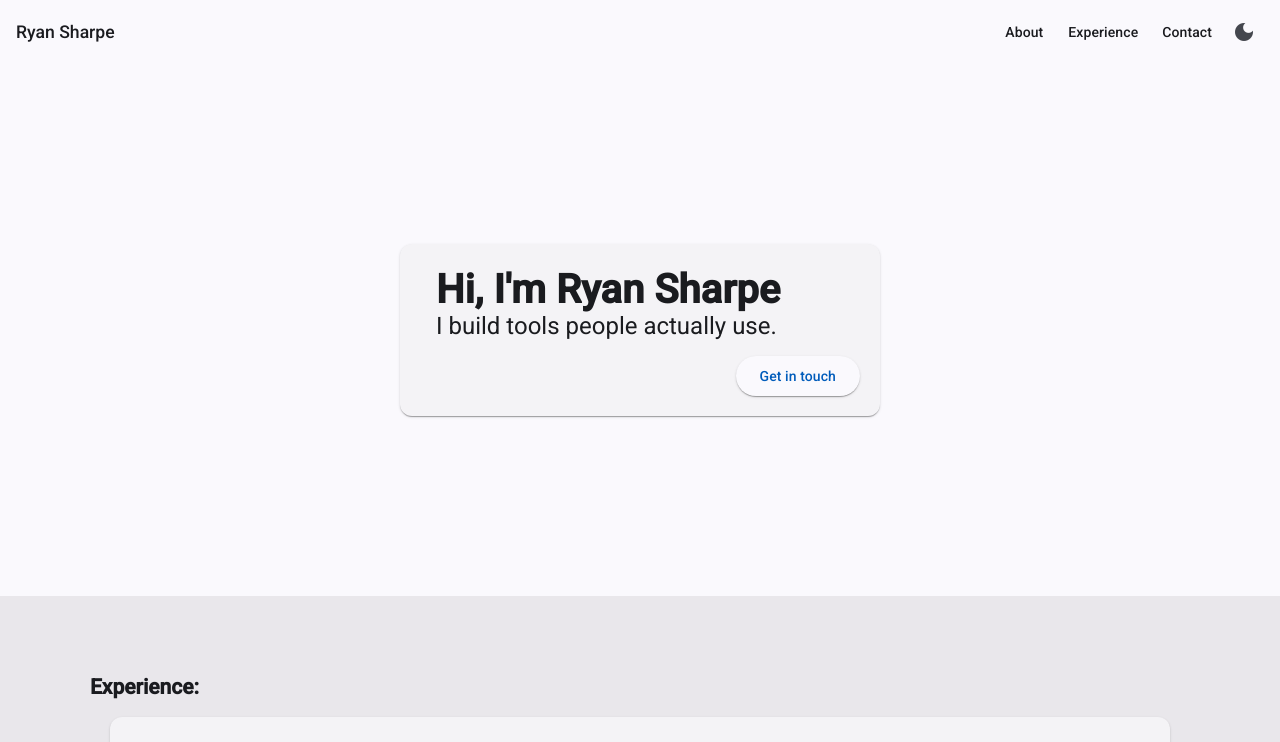
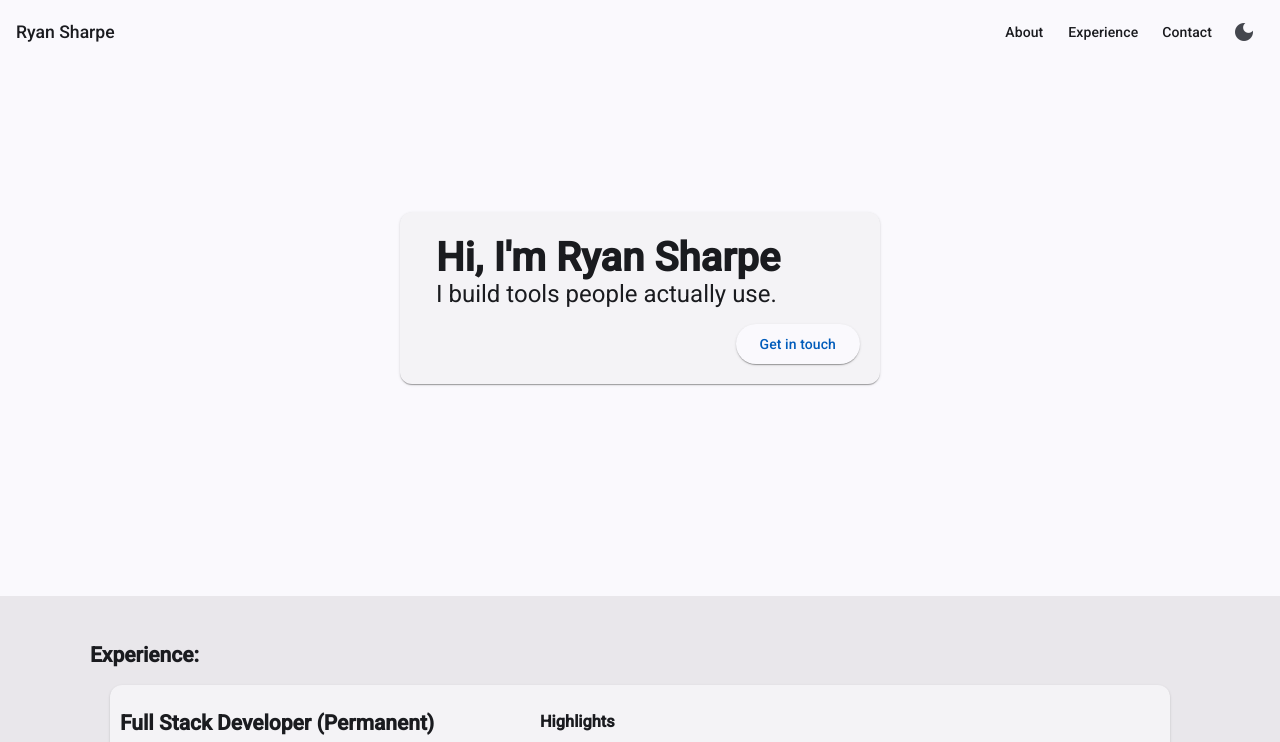
Before and after one commit to rrsharpe/rrsharpe.github.io, an Angular app in the folder portfolio/: page / in a window 1280 px wide. Shown: the top 742 px of the page. Built offline with nearby package versions, Linux system fonts and the light colour scheme.

Commit message:
adjust padding

```diff
--- a/portfolio/src/app/app.scss
+++ b/portfolio/src/app/app.scss
@@ -36,7 +36,8 @@
   margin: auto;
   max-width: 1100px;
   width: 95%;
-  padding-top: 64px;
+  padding-top: 32px;
+  padding-bottom: 32px;
 }
 app-greeting-card,
 app-experience-card,
```
